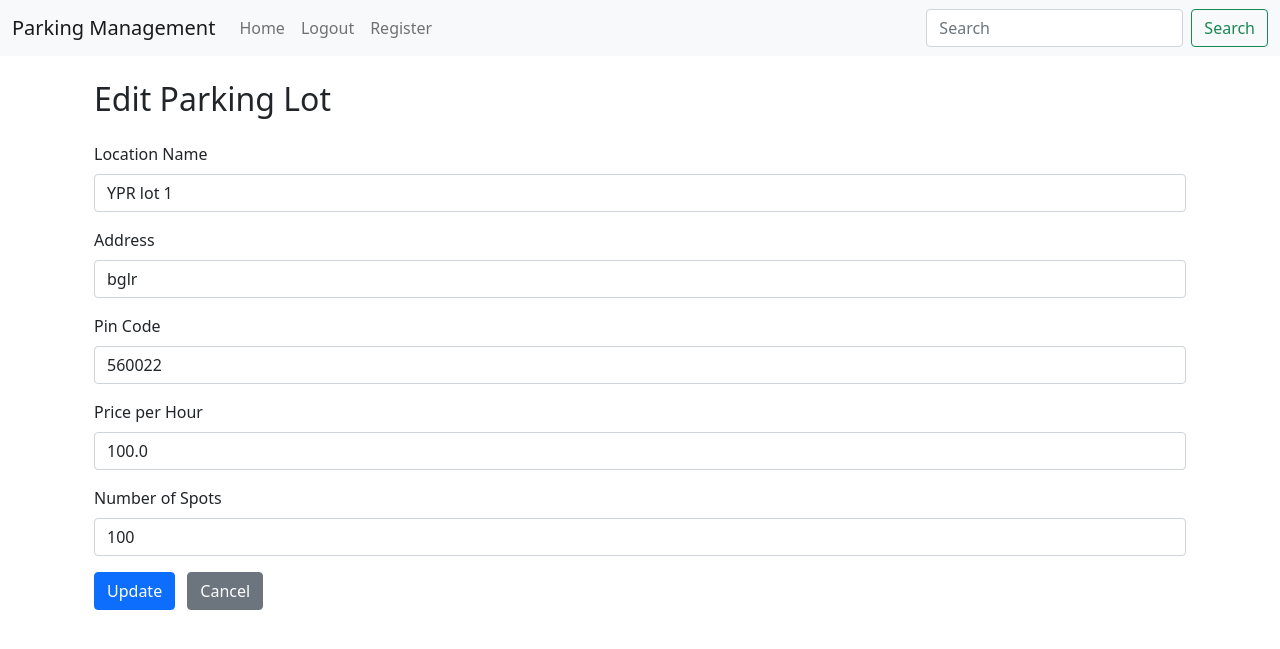
After one commit to HIRU-VIRU/vehiparkapp, a Flask app: page /edit_parking/1 in a window 1280 px wide. The commit adds this page. Shown: the top 649 px of the page. Run offline with Flask 3, Linux system fonts and the light colour scheme; a user stored in the database is signed in.

Commit message:
edit parking done

```diff
--- a/app.py
+++ b/app.py
@@ -135,21 +135,84 @@ def register():
 def parking():
     if 'username' not in session:
         return redirect(url_for('login'))
+
+    parkings = Parking.query.all()
+    parking_spots = {}
+    available_counts={}
+    for parking in parkings:
+        spots = parkingSpot.query.filter_by(parking_id=parking.id).all()
+
+        parking_spots[parking.id] = spots
+
+        available_counts[parking.id] = parkingSpot.query.filter_by(parking_id=parking.id, status='A').count()
+
+    return render_template('parking.html', parkings=parkings,available_counts=available_counts,parking_spots=parking_spots)
+
+@app.route('/add_parking',methods=['GET','POST'])
+def add_parking():
+    if 'username' not in session:
+        return redirect(url_for('login'))
     if request.method == 'POST':
         primary_location_name = request.form['primary_location_name']
         address = request.form['address']
         pin_code = request.form['pin_code']
-        price = request.form['price']
+        price =int( request.form['price'])
         number_of_spots = request.form['number_of_spots']
 
         new_parking = Parking(primary_location_name=primary_location_name, address=address, pin_code=pin_code, price=price, number_of_spots=number_of_spots)
         db.session.add(new_parking)
+        db.session.flush()
+        for i in range(1,int(number_of_spots)+1):
+            spot=parkingSpot(parking_id=new_parking.id, spot_number=i, status='A')
+            db.session.add(spot)
         db.session.commit()
+        return redirect(url_for('parking'))
+    return redirect(url_for('parking'))
 
+    return render_template('parking.html', parkings=parkings,available_counts=available_counts)
+
+
+
+@app.route('/logout')
+def logout():
+    session.clear()
+    return redirect('/')
+
+@app.route('/edit_parking/<int:parking_id>', methods=['GET', 'POST'])
+def edit_parking(parking_id):
+    if 'username' not in session or session['username'] != 'admin':
+        return redirect(url_for('login'))
+
+    parking = Parking.query.get_or_404(parking_id)
+
+    if request.method == 'POST':
+        parking.primary_location_name = request.form['primary_location_name']
+        parking.address = request.form['address']
+        parking.pin_code = request.form['pin_code']
+        parking.price = float(request.form['price'])
+        new_spot_count = int(request.form['number_of_spots'])
+
+        # Update number of spots if changed
+        current_spots = {spot.spot_number: spot for spot in parking.spots}
+
+        for i in range(1,new_spot_count + 1):
+            if i not in current_spots:
+                spot=parkingSpot(parking_id=parking.id, spot_number=i,status='A')
+                db.session.add(spot)
+
+        for i in range(new_spot_count+1, len(current_spots)+1):
+            spot=current_spots[i]
+            if spot:
+                has_history=Booking.query.filter_by(spot_id=spot.id).first()
+                if spot.status=='A' and not has_history:
+                    db.session.delete(spot)
+        parking.number_of_spots=new_spot_count
+        db.session.commit()
         return redirect(url_for('parking'))
 
-    parkings = Parking.query.all()
-    return render_template('parking.html', parkings=parkings)
+    return render_template('edit_parking.html', parking=parking)
+
+
 
 if __name__=='__main__':
     app.run(debug=True)
--- a/templates/base.html
+++ b/templates/base.html
@@ -25,15 +25,19 @@
                     <li class="nav-item">
                         <a class="nav-link {% if request.path == '/' %}active{% endif %}" href="/">Home</a>
                     </li>
+                     {% if session['username'] %}
+                    <li class="nav-item">
+                         <a class="nav-link" href="/logout">Logout</a>
+                    </li>
+                     {% else %}
                     <li class="nav-item">
                         <a class="nav-link" href="/login">Login</a>
                     </li>
+                    {% endif %}
                     <li class="nav-item">
                         <a class="nav-link" href="/register">Register</a>
                     </li>
-                    <li class="nav-item">
-                        <a class="nav-link disabled">Disabled</a>
-                    </li>
+
                 </ul>
                 <form class="d-flex">
                     <input class="form-control me-2" type="search" placeholder="Search" aria-label="Search">
--- /dev/null
+++ b/templates/edit_parking.html
@@ -0,0 +1,33 @@
+{% extends 'base.html' %}
+
+{% block title %}Edit Parking{% endblock %}
+
+{% block content %}
+<div class="container mt-4">
+    <h2 class="mb-4">Edit Parking Lot</h2>
+    <form method="POST" action="">
+        <div class="mb-3">
+            <label for="primary_location_name" class="form-label">Location Name</label>
+            <input type="text" class="form-control" id="primary_location_name" name="primary_location_name" value="{{ parking.primary_location_name }}" required>
+        </div>
+        <div class="mb-3">
+            <label for="address" class="form-label">Address</label>
+            <input type="text" class="form-control" id="address" name="address" value="{{ parking.address }}" required>
+        </div>
+        <div class="mb-3">
+            <label for="pin_code" class="form-label">Pin Code</label>
+            <input type="text" class="form-control" id="pin_code" name="pin_code" value="{{ parking.pin_code }}" required>
+        </div>
+        <div class="mb-3">
+            <label for="price" class="form-label">Price per Hour</label>
+            <input type="number" class="form-control" id="price" name="price" value="{{ parking.price }}" step="0.01" required>
+        </div>
+        <div class="mb-3">
+            <label for="number_of_spots" class="form-label">Number of Spots</label>
+            <input type="number" class="form-control" id="number_of_spots" name="number_of_spots" value="{{ parking.number_of_spots }}" required>
+        </div>
+        <button type="submit" class="btn btn-primary">Update</button>
+        <a href="{{ url_for('admin') }}" class="btn btn-secondary ms-2">Cancel</a>
+    </form>
+</div>
+{% endblock %}
```
Also changed, not shown: templates/admin.html (+13 -40 lines), templates/parking.html (+31 -23 lines), instance/parking.db.
